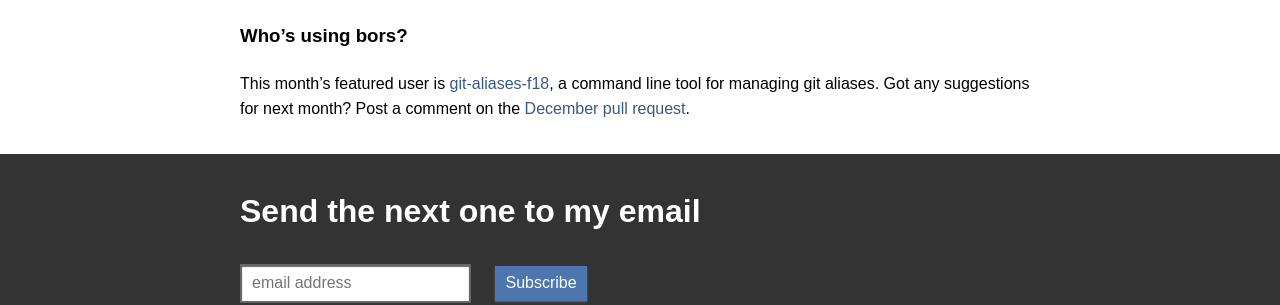
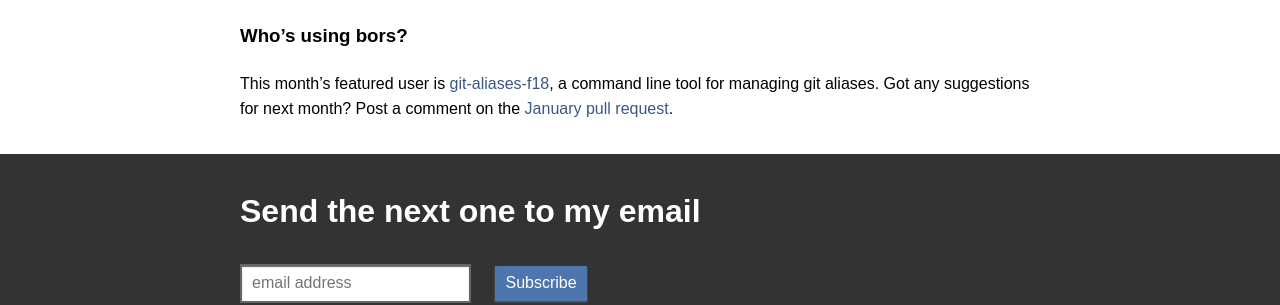
Before and after one commit to bors-ng/bors-ng.github.io, a Jekyll site: the page built from bors-ng.github.io/_posts/2023-01-01-tmib-72.md, in a window 1280 px wide. Shown: the part 574-879 px from the top of the page. Built offline with Jekyll 4.4.1, drawn with Linux system fonts in a browser that asks for light colours.

Commit message:
Next month PR

```diff
--- a/bors-ng.github.io/_posts/2023-01-01-tmib-72.md
+++ b/bors-ng.github.io/_posts/2023-01-01-tmib-72.md
@@ -33,4 +33,4 @@
 
 This month's featured user is [git-aliases-f18](https://github.com/kevinmatthes/git-aliases-f18), a command line tool for managing git aliases.
 Got any suggestions for next month?
-Post a comment on the [December pull request](https://github.com/bors-ng/bors-ng.github.io/pull/___).
+Post a comment on the [January pull request](https://github.com/bors-ng/bors-ng.github.io/pull/186).
```
